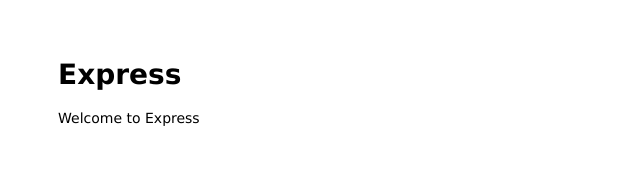
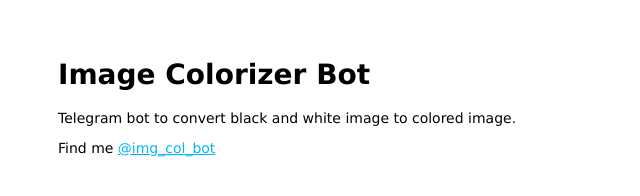
Before and after one commit to rishabhc32/imagecolorizer, a website: page public/index.html in a window 1280 px wide. Shown: the whole page, without its empty margins (0-640 px from the left). Drawn offline with Linux system fonts and the light colour scheme.

Commit message:
changed front page

```diff
--- a/public/index.html
+++ b/public/index.html
@@ -1,13 +1,14 @@
 <html>
 
 <head>
-  <title>Express</title>
+  <title>Image Colorizer Bot</title>
   <link rel="stylesheet" href="/stylesheets/style.css">
 </head>
 
 <body>
-  <h1>Express</h1>
-  <p>Welcome to Express</p>
+  <h1>Image Colorizer Bot</h1>
+  <p>Telegram bot to convert black and white image to colored image.</p>
+  <p> Find me <a href="https://t.me/img_col_bot">@img_col_bot</a> </p>
 </body>
 
 </html>
```
